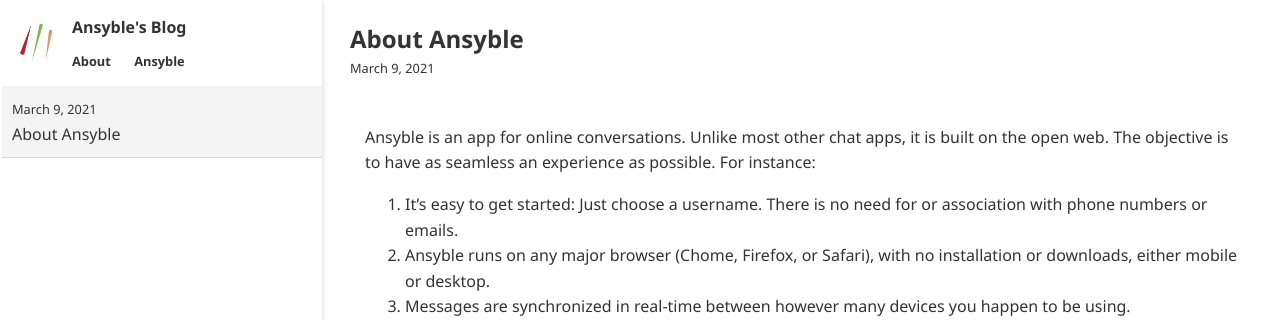
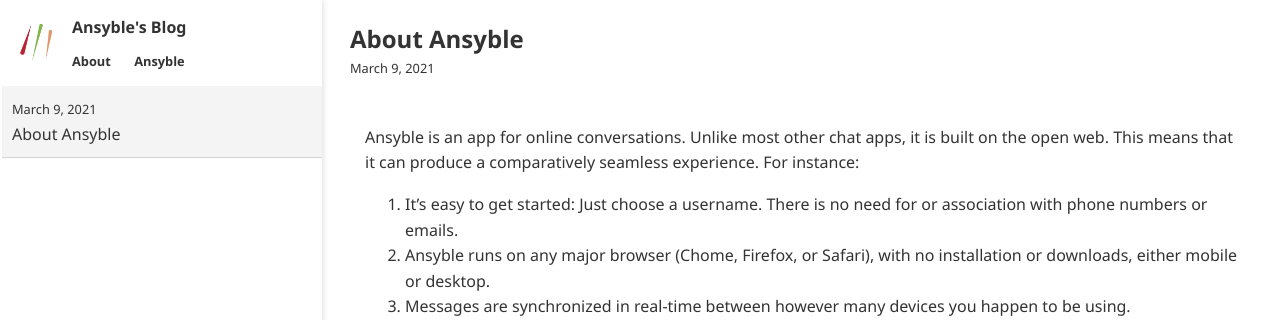
Before and after one commit to ansyblenetwork/ansybleblog, a Jekyll site: the page built from _posts/2021-03-09-about-ansyble.md, in a window 1280 px wide and 1228 px high. Shown: the top 320 px of the window. Built offline with Jekyll 4.4.1, drawn with Linux system fonts in a browser that asks for light colours.

Commit message:
Update 2021-03-09-about-ansyble.md

```diff
--- a/_posts/2021-03-09-about-ansyble.md
+++ b/_posts/2021-03-09-about-ansyble.md
@@ -2,7 +2,7 @@
 title: "About Ansyble"
 ---
 
-Ansyble is an app for online conversations. Unlike most other chat apps, it is built on the open web. The objective is to have as seamless an experience as possible. For instance:
+Ansyble is an app for online conversations. Unlike most other chat apps, it is built on the open web. This means that it can produce a comparatively seamless experience. For instance:
 
 1. It's easy to get started: Just choose a username. There is no need for or association with phone numbers or emails.
 2. Ansyble runs on any major browser (Chome, Firefox, or Safari), with no installation or downloads, either mobile or desktop.
```
